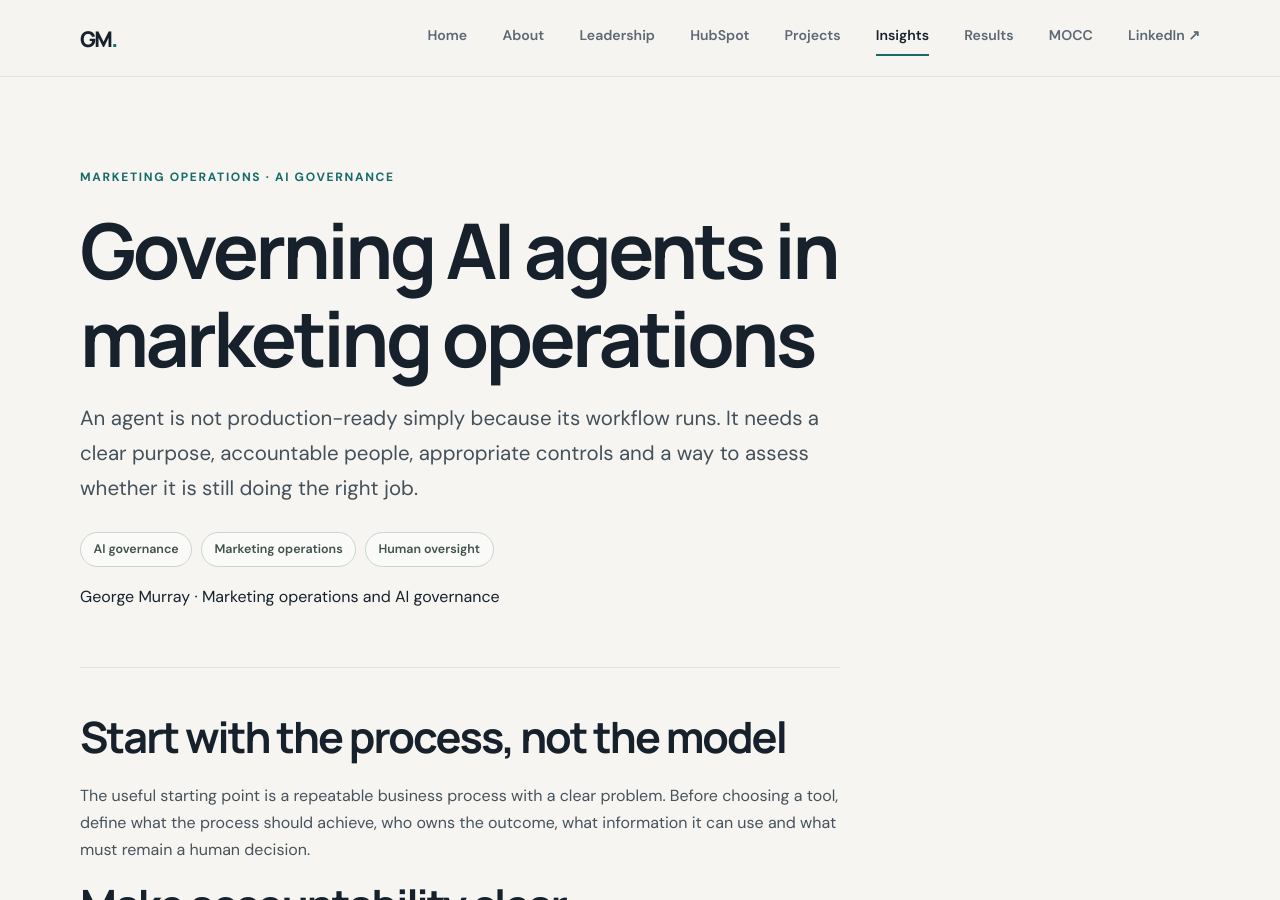
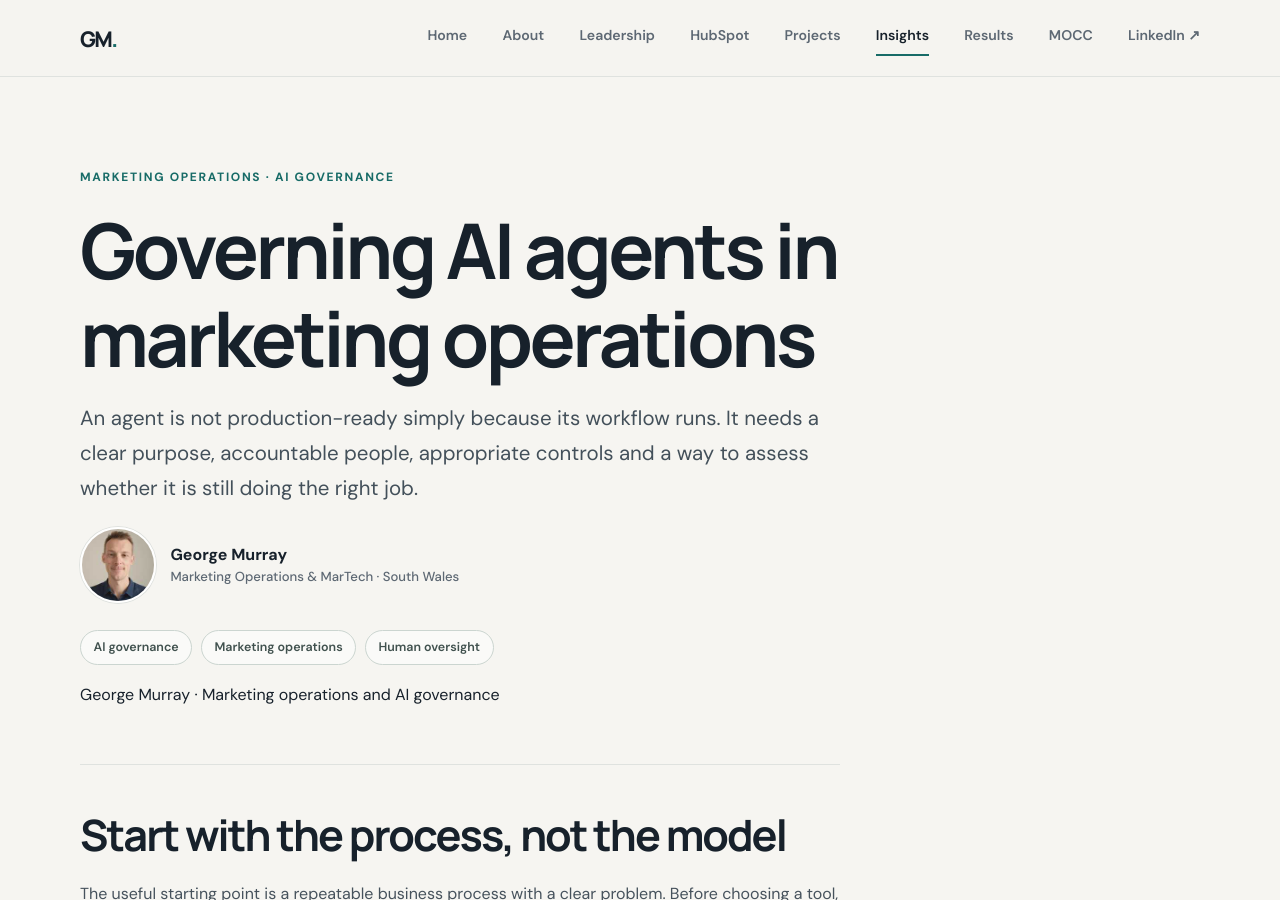
Before and after one commit to georgefwmurray/Marketing-Operations-Control-Centre, a Jekyll site: the page built from articles/governing-ai-agents-marketing-operations.md, in a window 1280 px wide and 900 px high. Built offline with Jekyll 4.4.1, drawn with Linux system fonts in a browser that asks for light colours.

Commit message:
Add consistent author identity to Insights article

```diff
--- a/articles/governing-ai-agents-marketing-operations.md
+++ b/articles/governing-ai-agents-marketing-operations.md
@@ -11,6 +11,7 @@ datePublished: "2026-11-07"
 <p class="eyebrow">Marketing operations · AI governance</p>
 <h1>Governing AI agents in marketing operations</h1>
 <p class="page-lead">An agent is not production-ready simply because its workflow runs. It needs a clear purpose, accountable people, appropriate controls and a way to assess whether it is still doing the right job.</p>
+  <div class="page-hero-identity"><img src="/assets/images/george-murray-profile.jpg?v=2" alt="George Murray" width="76" height="76" loading="eager" decoding="async"><span><strong>George Murray</strong><small>Marketing Operations &amp; MarTech · South Wales</small></span></div>
 <div class="hero-tags"><span>AI governance</span><span>Marketing operations</span><span>Human oversight</span></div>
 <p class="article-meta">George Murray · Marketing operations and AI governance</p>
 </section>
```
